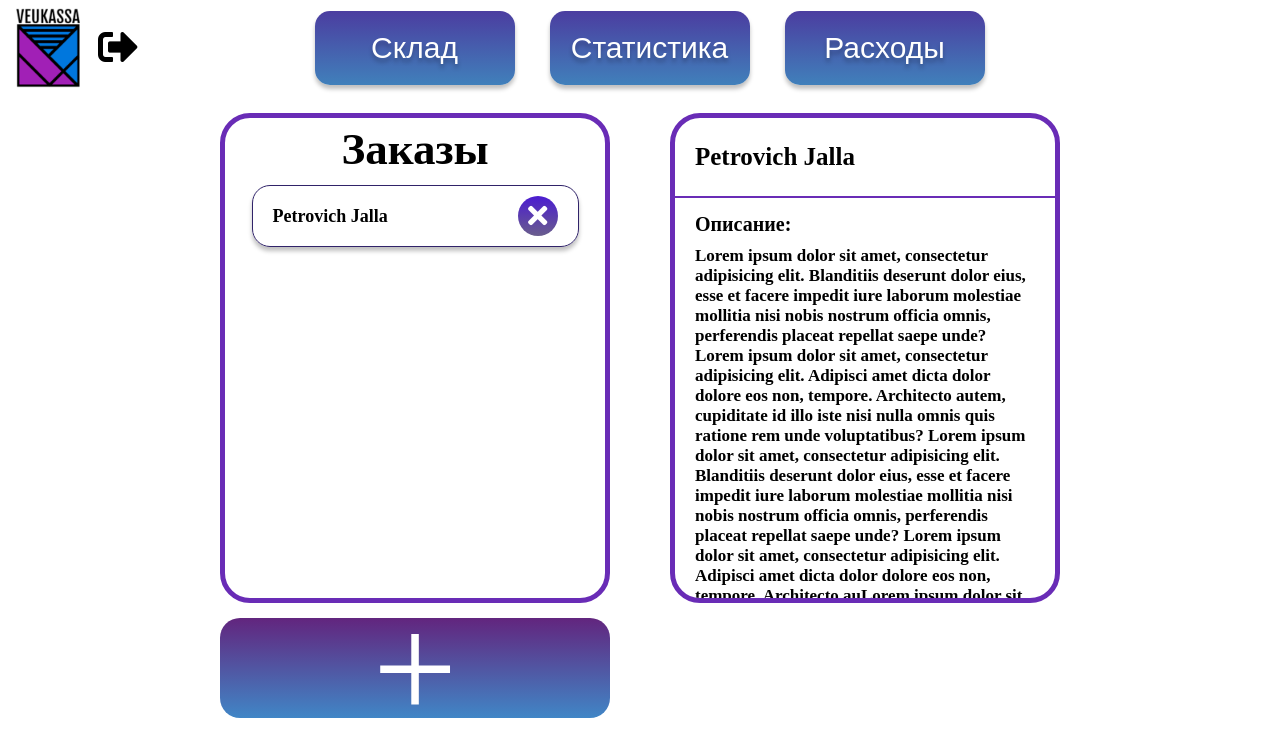
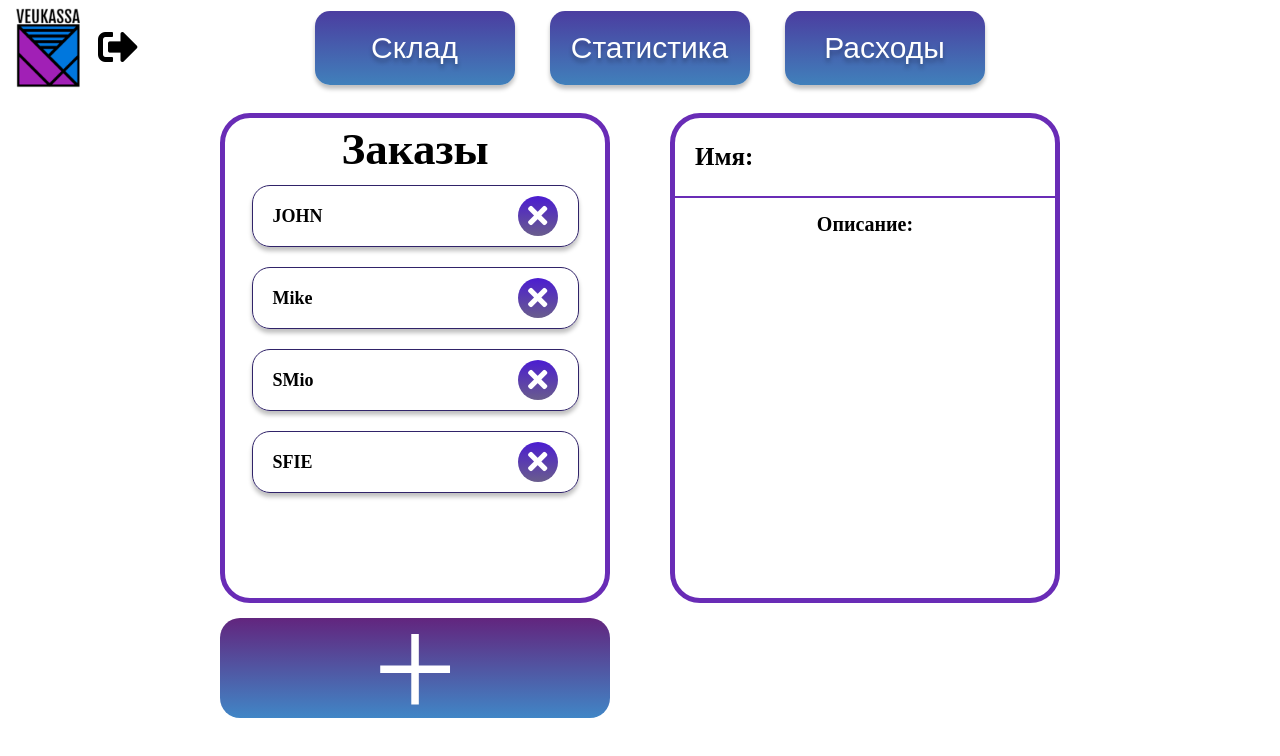
Before and after one commit to sardor0990/vue-kassa, a Vue app: page /Order in a window 1280 px wide. Shown: the top 756 px of the page. Built offline with nearby package versions, Linux system fonts and the light colour scheme; the HTML template or start-up script is replaced by a standard one.

Commit message:
order added js

```diff
--- a/src/views/Order.vue
+++ b/src/views/Order.vue
@@ -5,13 +5,13 @@
             <div class="orders-col">
                 <div class="box">
                     <div class="box__title">Заказы</div>
-                    <div class="user-box">
-                        <div class="user-box__name">Petrovich Jalla</div>
+                    <div class="user-box" v-for="(item, index) in order" :key="index" @click="openItem(index);">
+                        <div class="user-box__name">{{item.name}}</div>
                         <div class="user-box__delete"><i class="fas fa-times"></i></div>
                     </div>
                 </div>
                 <div>
-                    <div class="add-button">
+                    <div class="add-button" @click="showClean=true">
                         +
                     </div>
                 </div>
@@ -19,60 +19,97 @@
 
             <div class="box">
                 <div class="box-name">
-                    <div class="box_text">Petrovich Jalla</div>
+                    <div class="box_text">Имя: {{obj.name}}</div>
                 </div>
                 <div class="box-description">
                     <div>
                         <div class="box-description__title"> Описание:</div>
                         <div class="box-description__text">
-                            Lorem ipsum dolor sit amet, consectetur adipisicing elit. Blanditiis deserunt dolor eius,
-                            esse
-                            et facere
-                            impedit iure laborum molestiae mollitia nisi nobis nostrum officia omnis, perferendis
-                            placeat
-                            repellat saepe
-                            unde? Lorem ipsum dolor sit amet, consectetur adipisicing elit. Adipisci amet dicta dolor
-                            dolore
-                            eos non,
-                            tempore. Architecto autem, cupiditate id illo iste nisi nulla omnis quis ratione rem unde
-                            voluptatibus?
-                            Lorem ipsum dolor sit amet, consectetur adipisicing elit. Blanditiis deserunt dolor eius,
-                            esse
-                            et facere
-                            impedit iure laborum molestiae mollitia nisi nobis nostrum officia omnis, perferendis
-                            placeat
-                            repellat saepe
-                            unde? Lorem ipsum dolor sit amet, consectetur adipisicing elit. Adipisci amet dicta dolor
-                            dolore
-                            eos non,
-                            tempore. Architecto auLorem ipsum dolor sit amet, consectetur adipisicing elit. Blanditiis
-                            deserunt dolor
-                            eius, esse et facere
-                            impedit iure laborum molestiae mollitia nisi nobis nostrum officia omnis, perferendis
-                            placeat
-                            repellat saepe
-                            unde? Lorem ipsum dolor sit amet, consectetur adipisicing elit. Adipisci amet dicta dolor
-                            dolore
-                            eos non,
-                            tempore. Architecto au
+                            {{obj.desc}}
                         </div>
                     </div>
                 </div>
             </div>
+
+            <transition name="modal" v-show="showClean">
+                <div class="modal-mask">
+                    <div class="modal-wrapper">
+                        <div class="modal-container">
+                            <div class="modal-header">
+                                <slot name="header">
+                                    <div>
+                                        Добавить корзину
+                                    </div>
+                                </slot>
+                            </div>
+                            <div class="modal-body">
+                                <slot name="body">
+                                    <div class="body">
+                                        <div class="body_input">
+                                            <input type="text" name="name" placeholder="Введите имя">
+                                            <textarea name="desc" id="" cols="30" rows="10" placeholder="Введите заказ"></textarea>
+                                        </div>
+                                        <div class="body_btn">
+                                            <button class="btnm green">Да</button>
+                                            <button class="btnm red" @click="showClean=false">Отмена</button>
+                                        </div>
+                                    </div>
+                                </slot>
+                            </div>
+                        </div>
+                    </div>
+                </div>
+            </transition>
+
         </div>
     </div>
 </template>
 
 <script>
     export default {
-        name: 'Order'
+        name: 'Order',
+        data() {
+            return {
+                showClean: false,
+                isActive: false,
+                obj: {
+                    name: "",
+                    desc: "",
+                },
+                order: [
+                    {
+                        name: "JOHN",
+                        desc: "Lorem ipsum dolor sit amet, consectetur adipisicing elit. Accusamus atque consequuntur distinctio dolor dolores doloribus exercitationem fugiat ipsa iusto maiores molestias non porro quas, quia ratione sint temporibus unde velit?",
+                    },
+                    {
+                        name: "Mike",
+                        desc: "Lorem ipsum dolor sit amet, consectetur adipisicing elit. Accusamus atque consequuntur distinctio dolor dolores doloribus exercitationem fugiat ipsa iusto maiores molestias non porro quas, quia ratione sint temporibus unde velit?",
+                    },
+                    {
+                        name: "SMio",
+                        desc: "Lorem ipsum dolor sit amet, consectetur adipisicing elit. Accusamus atque consequuntur distinctio dolor dolores doloribus exercitationem fugiat ipsa iusto maiores molestias non porro quas, quia ratione sint temporibus unde velit?",
+                    },
+                    {
+                        name: "SFIE",
+                        desc: "Lorem ipsum dolor sit amet, consectetur adipisicing elit. Accusamus atque consequuntur distinctio dolor dolores doloribus exercitationem fugiat ipsa iusto maiores molestias non porro quas, quia ratione sint temporibus unde velit?",
+                    },
+                ]
+            }
 
+
+        },
+
+        methods:{
+            openItem(index){
+                console.log(this.obj = this.order[index])
+            }
+        },
     }
 
 </script>
 
 
-<style scoped>
+<style scoped lang="scss">
     .box_text {
         padding: 20px;
         font-size: 25px;
@@ -94,7 +131,7 @@
     }
 
     .container {
-      margin-top: 20px;
+        margin-top: 20px;
         display: flex;
         justify-content: center;
     }
@@ -152,11 +189,12 @@
         justify-content: space-between;
         align-items: center;
 
-
         background: linear-gradient(180deg, #FFFFFF 0%, rgba(255, 255, 255, 0.63) 100%);
         border: 1px solid #302369;
         box-shadow: 0px 4px 4px rgba(0, 0, 0, 0.25);
         border-radius: 18px;
+
+
     }
 
     .user-box__name {
@@ -206,4 +244,152 @@
     }
 
 
+    /*  MODAL CSS */
+    .modal-mask {
+        position: fixed;
+        z-index: 9998;
+        top: 0;
+        left: 0;
+        width: 100%;
+        height: 100%;
+        background-color: rgba(0, 0, 0, 0.5);
+        display: table;
+        transition: opacity 0.3s ease;
+        font-family: sans-serif;
+    }
+
+    .modal-wrapper {
+
+        display: table-cell;
+        vertical-align: middle;
+    }
+
+    .modal-container {
+        width: 300px;
+        margin: 0px auto;
+        padding: 20px 30px;
+        background-color: #fff;
+        border-radius: 2px;
+        box-shadow: 0 2px 8px rgba(0, 0, 0, 0.33);
+        transition: all 0.3s ease;
+        font-family: Helvetica, Arial, sans-serif;
+
+    }
+
+    .modal-header {
+        display: flex;
+    }
+
+    .modal-header {
+        margin-top: 0;
+
+    }
+
+    .modal-body {
+        margin: 20px 0;
+    }
+
+    .modal-btn {
+        color: white;
+        background: #dc3545;
+        outline: none;
+        border: none;
+        font-size: 20px;
+
+        &:hover {
+            background: #c82333;
+        }
+    }
+
+    .modal-default-button {
+        float: right;
+    }
+
+    .modal-enter {
+        opacity: 0;
+    }
+
+    .modal-leave-active {
+        opacity: 0;
+    }
+
+    .modal-enter .modal-container,
+    .modal-leave-active .modal-container {
+        -webkit-transform: scale(1.1);
+        transform: scale(1.1);
+    }
+
+    .body_input {
+        input[type=text] {
+            width: 100%;
+            padding: 12px 20px;
+            margin: 8px 0;
+            display: inline-block;
+            border: 1px solid #ccc;
+            border-radius: 4px;
+            box-sizing: border-box;
+        }
+        textarea {
+            width: 100%;
+            padding: 12px 20px;
+            margin: 8px 0;
+            display: inline-block;
+            border: 1px solid #ccc;
+            border-radius: 4px;
+            box-sizing: border-box;
+            resize: none;
+
+            ::placeholder {
+                font-family: sans-serif;
+                font-size: 100px;
+            }
+        }
+    }
+
+    .body_btn {
+        display: flex;
+        justify-content: center;
+        align-items: center;
+    }
+
+    .btnm {
+        display: inline-block;
+        font-weight: 400;
+        text-align: center;
+        white-space: nowrap;
+        vertical-align: middle;
+        user-select: none;
+        border: 1px solid transparent;
+        padding: 15px 30px;
+        font-size: 1rem;
+        line-height: 1.5;
+        border-radius: .25rem;
+        transition: color .15s ease-in-out, background-color .15s ease-in-out, border-color .15s ease-in-out, box-shadow .15s ease-in-out;
+        margin-right: 20px;
+        outline: none;
+    }
+
+    .red {
+        background: #dc3545;
+
+        &:hover {
+            background: #c82333;
+        }
+    }
+
+    .yellow {
+        background: #ffc107;
+
+        &:hover {
+            background: #e0a800;
+        }
+    }
+
+    .green {
+        background: #28a745;
+        &:hover {
+            background: #218838;
+        }
+    }
+
 </style>
```
